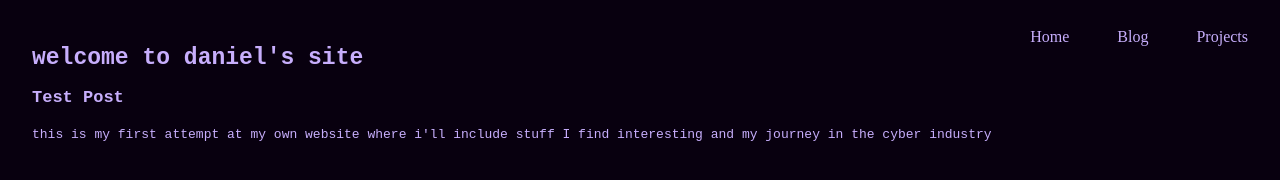
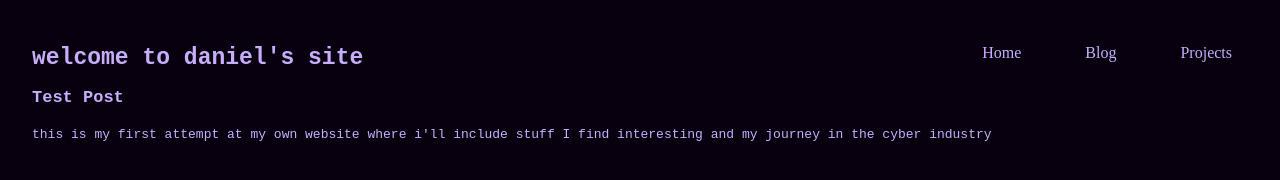
Before and after one commit to Daniel-Plops/Daniel-Plops.github.io, a plain HTML site: page index.html in a window 1280 px wide. Drawn offline with Linux system fonts and the light colour scheme; a web font is replaced by a local one.

Commit message:
nother change

```diff
--- a/index.html
+++ b/index.html
@@ -55,10 +55,10 @@
     }
     nav {
         display: flex;
-        gap: 1rem;
+        gap: 2rem;
         position: absolute;
-        right: 1rem;
-        top: 1rem;
+        right: 2rem;
+        top: 2rem;
     }
     nav a {
         color: #c7aefc;
```
